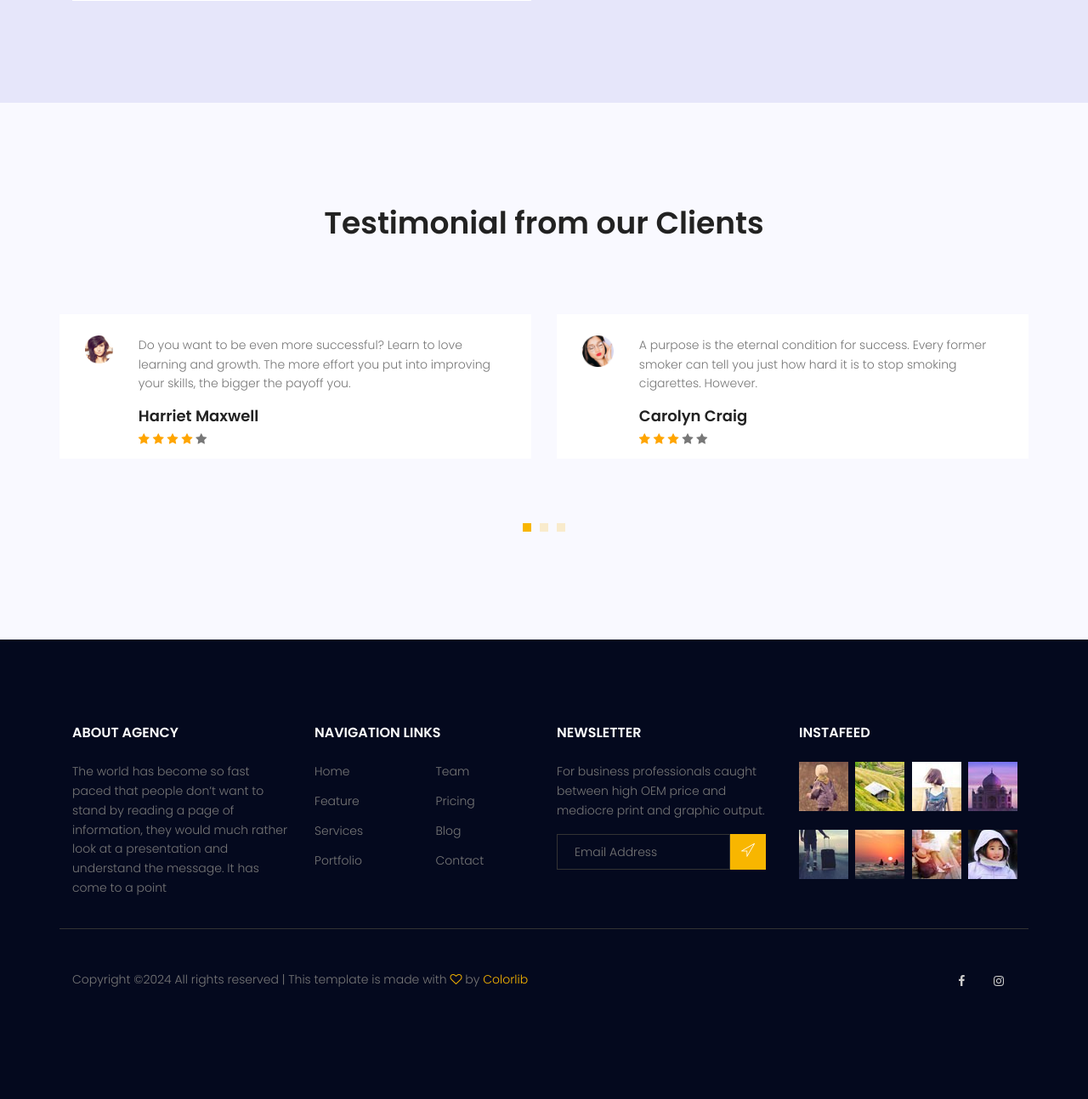
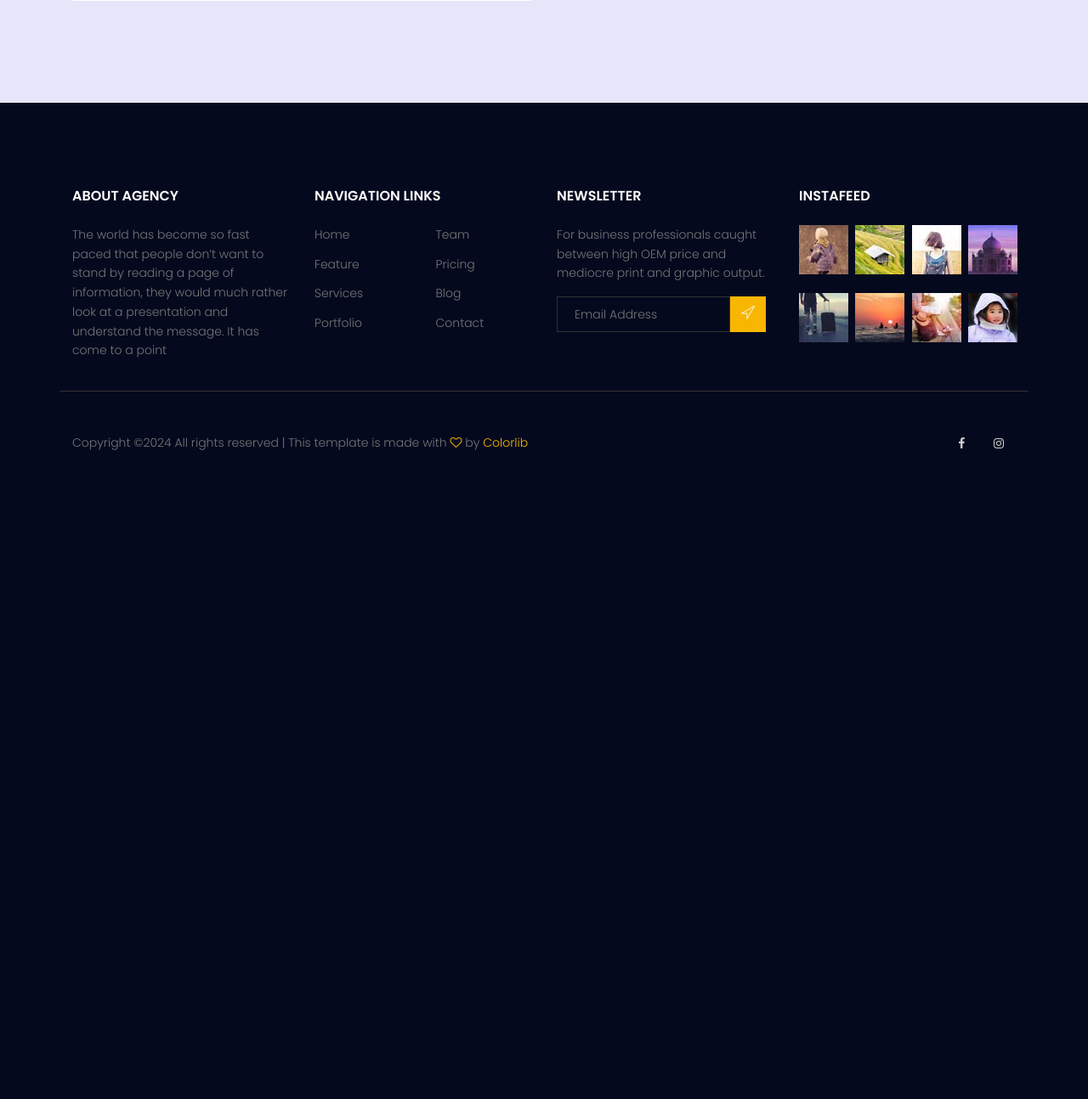
Before and after one commit to ShortyCries/Senior-Porject, a PHP site: page /about.php in a window 1280 px wide. Shown: the part 843-2137 px from the top of the page at 85% size. After the commit the page ends 1373 px from the top, so only its background shows below. Run offline with PHP 8.4, Linux system fonts and the light colour scheme; some libraries are stand-ins or nearby versions.

Commit message:
fixed about us.php

```diff
--- a/about.php
+++ b/about.php
@@ -117,130 +117,6 @@
 		<!-- End other-issue Area -->
 
 		<!-- Start testimonial Area -->
-		<section class="testimonial-area section-gap">
-			<div class="container">
-				<div class="row d-flex justify-content-center">
-					<div class="menu-content pb-70 col-lg-8">
-						<div class="title text-center">
-							<h1 class="mb-10">Testimonial from our Clients</h1>
-							<p> </p>
-						</div>
-					</div>
-				</div>
-				<div class="row">
-					<div class="active-testimonial">
-						<div class="single-testimonial item d-flex flex-row">
-							<div class="thumb">
-								<img class="img-fluid" src="img/elements/user1.png" alt="">
-							</div>
-							<div class="desc">
-								<p>
-									Do you want to be even more successful? Learn to love learning and growth. The more effort you put into improving your skills, the bigger the payoff you.
-								</p>
-								<h4>Harriet Maxwell</h4>
-								<div class="star">
-									<span class="fa fa-star checked"></span>
-									<span class="fa fa-star checked"></span>
-									<span class="fa fa-star checked"></span>
-									<span class="fa fa-star checked"></span>
-									<span class="fa fa-star"></span>
-								</div>
-							</div>
-						</div>
-						<div class="single-testimonial item d-flex flex-row">
-							<div class="thumb">
-								<img class="img-fluid" src="img/elements/user2.png" alt="">
-							</div>
-							<div class="desc">
-								<p>
-									A purpose is the eternal condition for success. Every former smoker can tell you just how hard it is to stop smoking cigarettes. However.
-								</p>
-								<h4>Carolyn Craig</h4>
-								<div class="star">
-									<span class="fa fa-star checked"></span>
-									<span class="fa fa-star checked"></span>
-									<span class="fa fa-star checked"></span>
-									<span class="fa fa-star"></span>
-									<span class="fa fa-star"></span>
-								</div>
-							</div>
-						</div>
-						<div class="single-testimonial item d-flex flex-row">
-							<div class="thumb">
-								<img class="img-fluid" src="img/elements/user1.png" alt="">
-							</div>
-							<div class="desc">
-								<p>
-									Do you want to be even more successful? Learn to love learning and growth. The more effort you put into improving your skills, the bigger the payoff you.
-								</p>
-								<h4>Harriet Maxwell</h4>
-								<div class="star">
-									<span class="fa fa-star checked"></span>
-									<span class="fa fa-star checked"></span>
-									<span class="fa fa-star checked"></span>
-									<span class="fa fa-star checked"></span>
-									<span class="fa fa-star"></span>
-								</div>
-							</div>
-						</div>
-						<div class="single-testimonial item d-flex flex-row">
-							<div class="thumb">
-								<img class="img-fluid" src="img/elements/user2.png" alt="">
-							</div>
-							<div class="desc">
-								<p>
-									A purpose is the eternal condition for success. Every former smoker can tell you just how hard it is to stop smoking cigarettes. However.
-								</p>
-								<h4>Carolyn Craig</h4>
-								<div class="star">
-									<span class="fa fa-star checked"></span>
-									<span class="fa fa-star checked"></span>
-									<span class="fa fa-star checked"></span>
-									<span class="fa fa-star"></span>
-									<span class="fa fa-star"></span>
-								</div>
-							</div>
-						</div>
-						<div class="single-testimonial item d-flex flex-row">
-							<div class="thumb">
-								<img class="img-fluid" src="img/elements/user1.png" alt="">
-							</div>
-							<div class="desc">
-								<p>
-									Do you want to be even more successful? Learn to love learning and growth. The more effort you put into improving your skills, the bigger the payoff you.
-								</p>
-								<h4>Harriet Maxwell</h4>
-								<div class="star">
-									<span class="fa fa-star checked"></span>
-									<span class="fa fa-star checked"></span>
-									<span class="fa fa-star checked"></span>
-									<span class="fa fa-star checked"></span>
-									<span class="fa fa-star"></span>
-								</div>
-							</div>
-						</div>
-						<div class="single-testimonial item d-flex flex-row">
-							<div class="thumb">
-								<img class="img-fluid" src="img/elements/user2.png" alt="">
-							</div>
-							<div class="desc">
-								<p>
-									A purpose is the eternal condition for success. Every former smoker can tell you just how hard it is to stop smoking cigarettes. However.
-								</p>
-								<h4>Carolyn Craig</h4>
-								<div class="star">
-									<span class="fa fa-star checked"></span>
-									<span class="fa fa-star checked"></span>
-									<span class="fa fa-star checked"></span>
-									<span class="fa fa-star"></span>
-									<span class="fa fa-star"></span>
-								</div>
-							</div>
-						</div>
-					</div>
-				</div>
-			</div>
-		</section>
 		<!-- End testimonial Area -->
 		<script>
 			function logoutAlert() {
```
